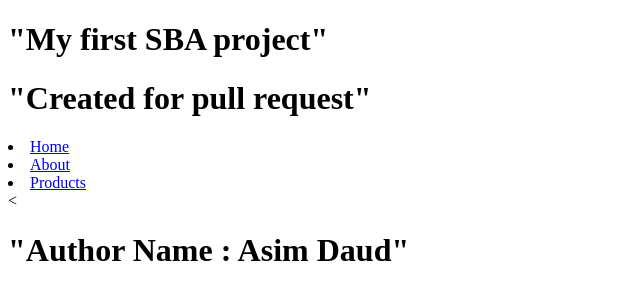
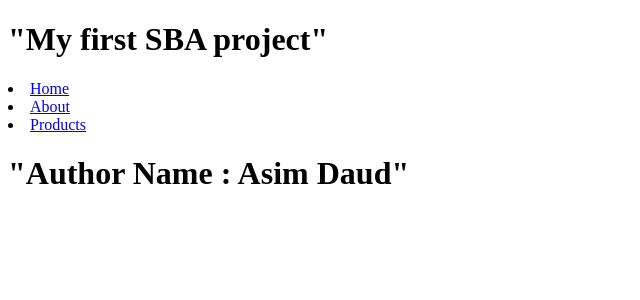
Before and after one commit to Asim0712/version-control-simulation-Asim, a plain HTML site: page index.html in a window 1280 px wide. Shown: the whole page, without its empty margins (0-640 px from the left). Drawn offline with Linux system fonts and the light colour scheme.

Commit message:
Revert "added review main"

```diff
--- a/index.html
+++ b/index.html
@@ -10,17 +10,13 @@
         <h1>"My first SBA project"</h1>
     </main>
 
-    <Review >
-        <h1>"Created for pull request"</h1>
-    </Review>
-
     <header>
         <li><a href="#"> Home</a></li>
         <li><a href="#"> About</a></li>
         <li><a href="#"> Products</a></li>
     </header>
 
-<
+
     <footer>
         <h1>"Author Name : Asim Daud"</h1>
     </footer>
```
